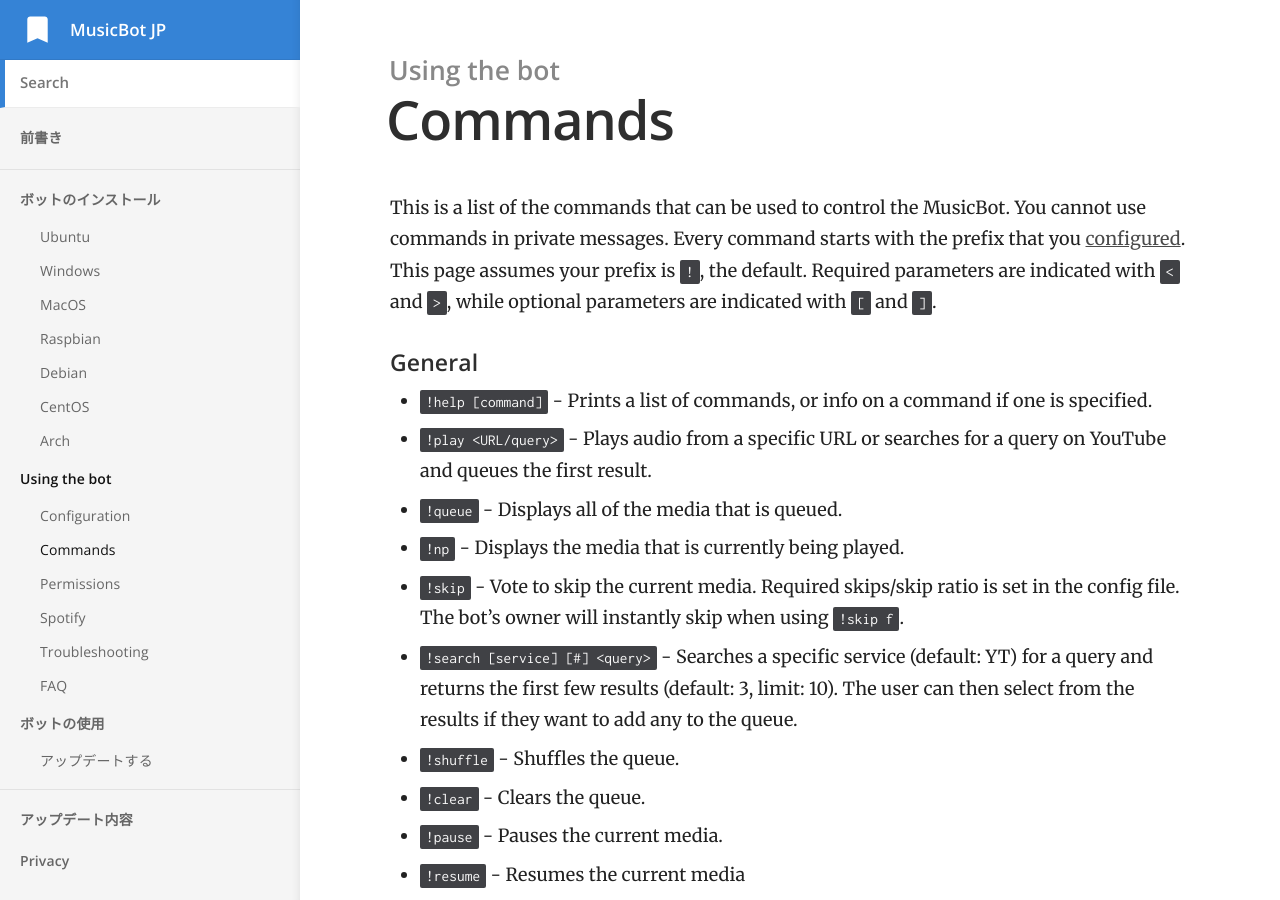
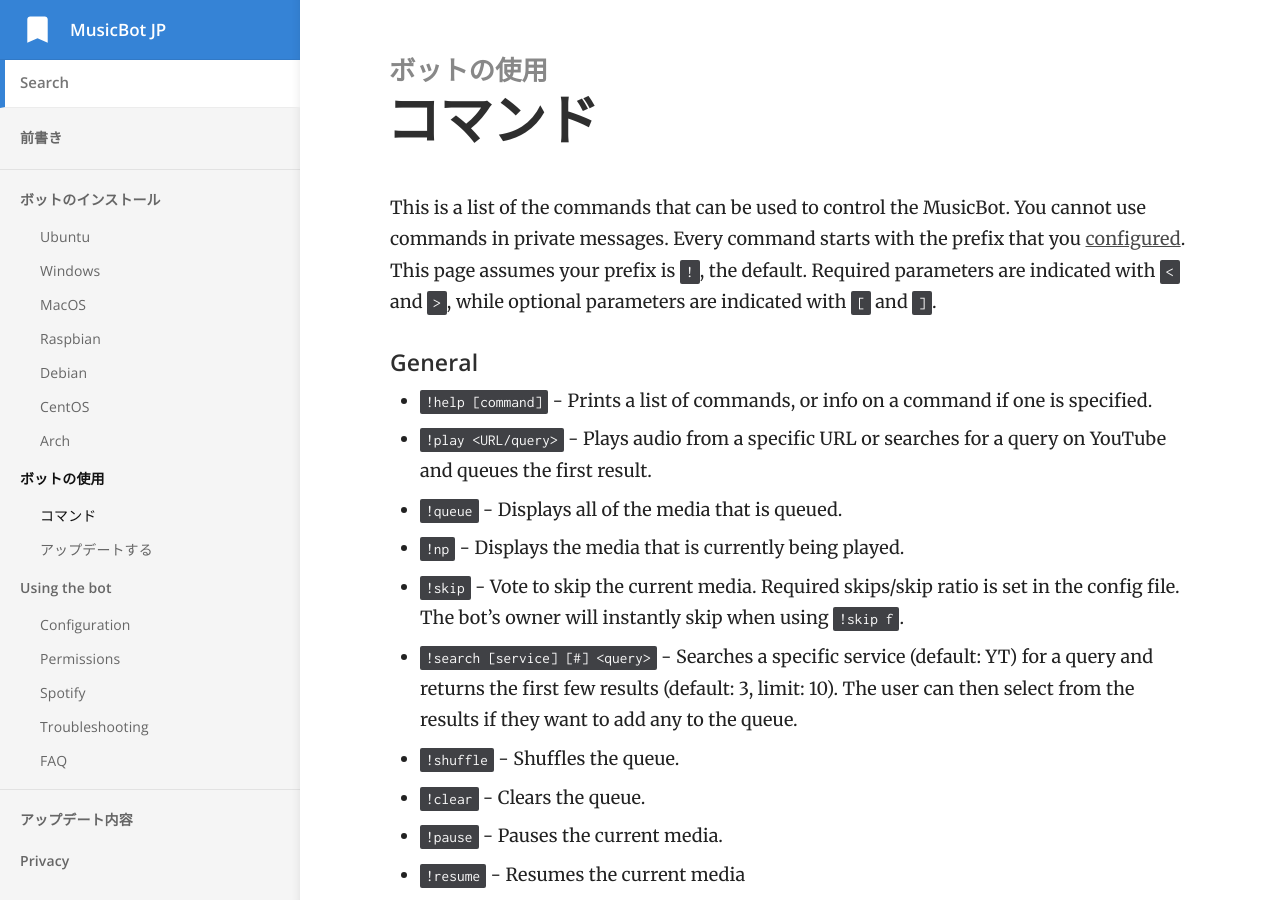
Before and after one commit to ritokun/MusicBot-1, a Jekyll site: the page built from _docs/using/commands.md, in a window 1280 px wide and 900 px high. Built offline with Jekyll 4.4.1, drawn with Linux system fonts in a browser that asks for light colours.

Commit message:
Update commands.md

```diff
--- a/_docs/using/commands.md
+++ b/_docs/using/commands.md
@@ -1,6 +1,6 @@
 ---
-title: Commands
-category: Using the bot
+title: コマンド
+category: ボットの使用
 order: 2
 ---
 
```
